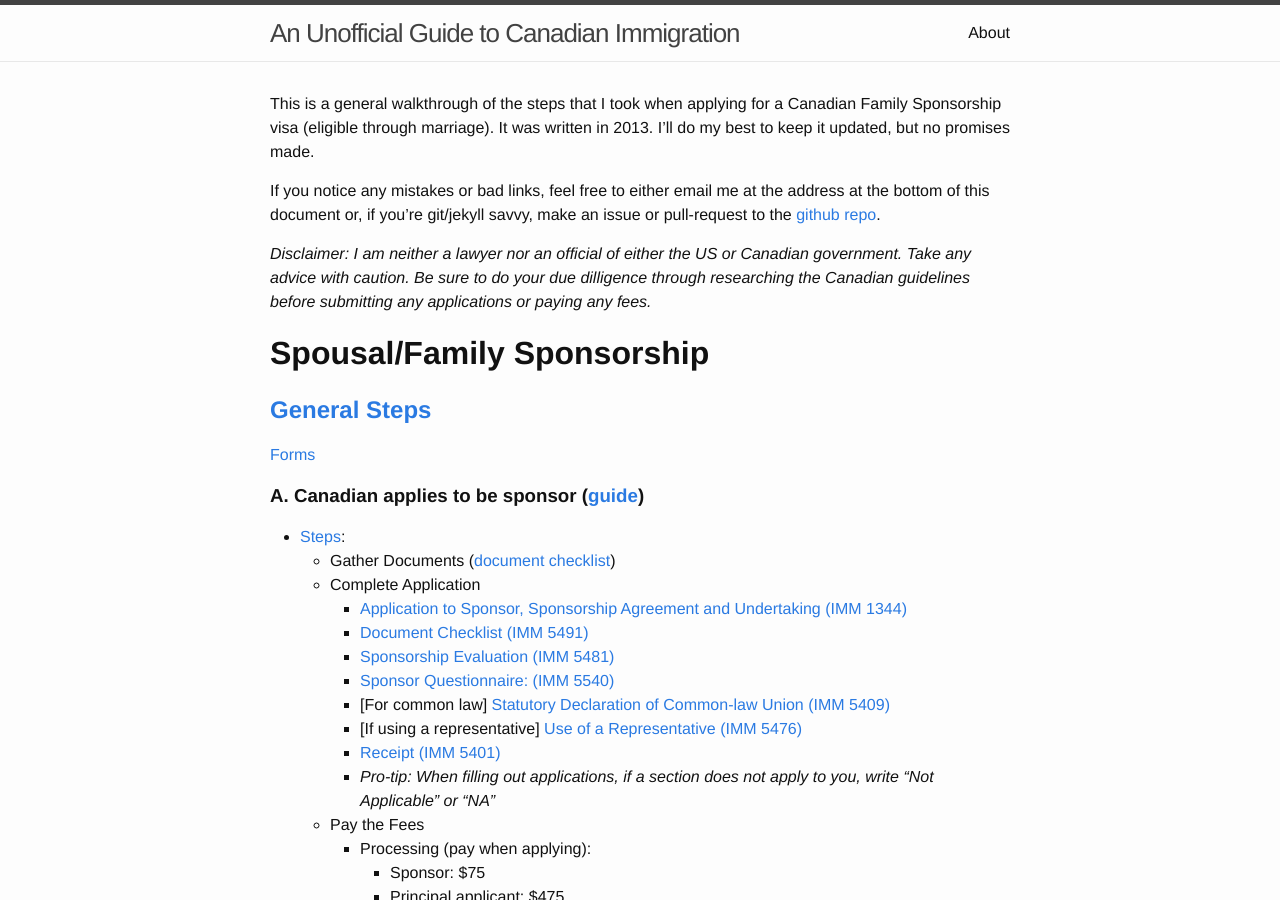
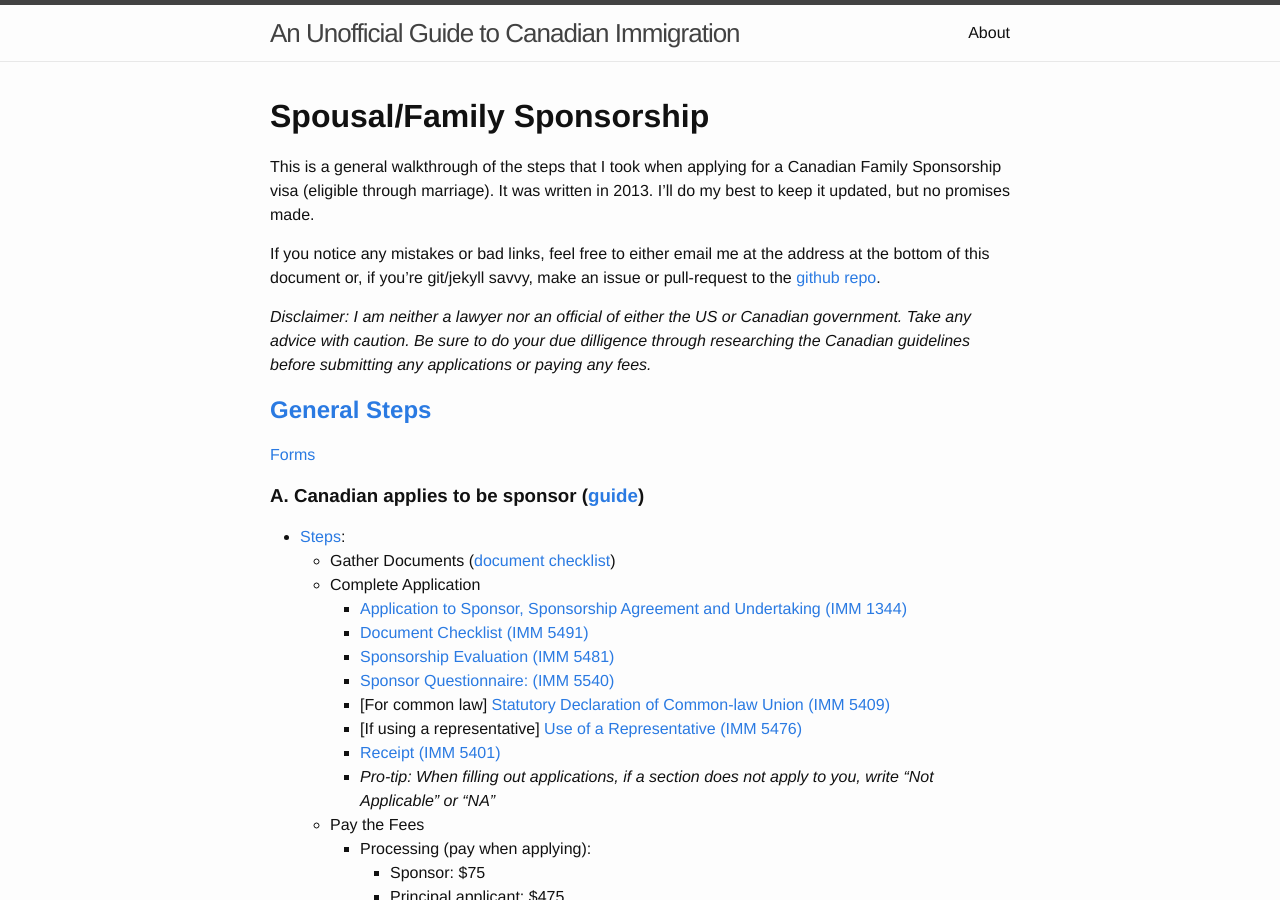
Before and after one commit to alukach/unofficial-guide-to-canadian-immigration, a Jekyll site: the page built from index.md, in a window 1280 px wide and 900 px high. Built offline with Jekyll 4.4.1, drawn with Linux system fonts in a browser that asks for light colours.

Commit message:
Reorg title

```diff
--- a/index.md
+++ b/index.md
@@ -1,14 +1,14 @@
 ---
 layout: default
 ---
+
+# Spousal/Family Sponsorship
 
 This is a general walkthrough of the steps that I took when applying for a Canadian Family Sponsorship visa (eligible through marriage).  It was written in 2013.  I'll do my best to keep it updated, but no promises made.
 
 If you notice any mistakes or bad links, feel free to either email me at the address at the bottom of this document or, if you're git/jekyll savvy, make an issue or pull-request to the [github repo](https://github.com/alukach/canada-immigration-tips/).
 
 _Disclaimer: I am neither a lawyer nor an official of either the US or Canadian government. Take any advice with caution.  Be sure to do your due dilligence through researching the Canadian guidelines before submitting any applications or paying any fees._
-
-# Spousal/Family Sponsorship
 
 ## [General Steps](http://www.cic.gc.ca/english/immigrate/sponsor/spouse-apply-how.asp#step1)
 
```
